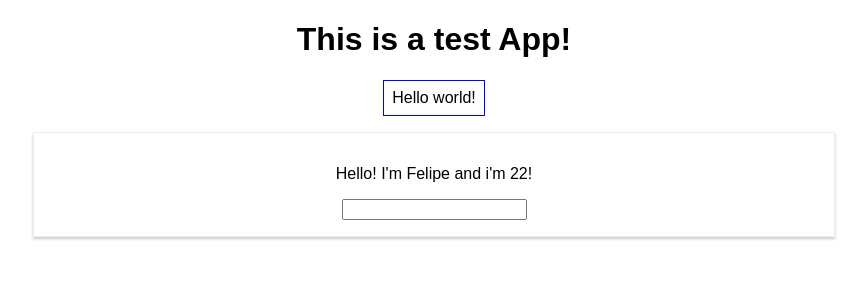
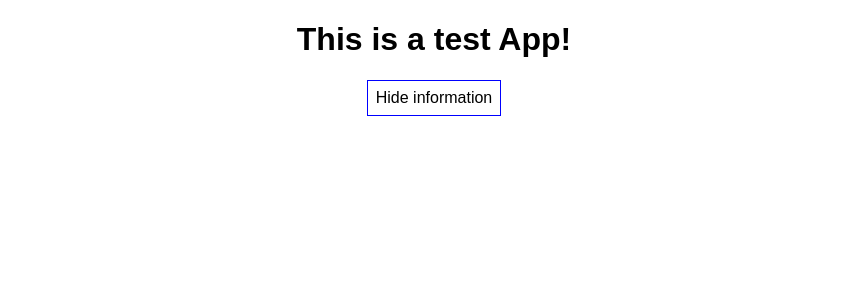
Before and after one commit to FelSiq/react-getting-started, a React (Create React App) app in the folder testApp/: page / in a window 1280 px wide. Shown: the top 300 px of the page, without its empty margins (206-1073 px from the left). Built offline with nearby package versions, Linux system fonts and the light colour scheme.

Commit message:
Some conditionals testings.

```diff
--- a/testApp/src/App.js
+++ b/testApp/src/App.js
@@ -9,22 +9,16 @@ class App extends Component {
 	state = {
 		persons : [
 			{ name: 'Felipe', age: 22 }
-		]
+		],
+		showInformation: false
 	}
 
-	buttonHandler = (message) => {
-		console.log(message);
+	toggleNameHandler = () => {
+		const doesShow = this.state.showInformation;
+		this.setState({showInformation: !doesShow});
 	}
 
-	nameChangedHandler = (event) => {
-		this.setState( {
-				persons : [
-					{ name: event.target.value, age: 20 }
-				]
-			}	)
-	}
-
-	 render() {
+	render() {
 		const style = {
 			backgroundColor: 'white',
 			font: 'inherit',
@@ -32,17 +26,24 @@ class App extends Component {
 			padding: '8px'
 		};
 
+
+		let information = null;
+		if (this.state.showInformation) {
+			information = (<div>
+				<Comp
+				name={this.state.persons[0].name}
+				age={this.state.persons[0].age}
+				changed={this.nameChangedHandler}/>
+			</div>)
+		}
+
 		return (
 			<div className="App">
 				<h1> This is a test App!</h1>
 				<button
 					style={style}
-					onClick={this.buttonHandler.bind(this, 'A new value!')}>Hello world!</button>
-				<Comp
-						 name={this.state.persons[0].name}
-						 age={this.state.persons[0].age}
-						 changed={this.nameChangedHandler}
-						 click={this.buttonHandler.bind(this, 'Another message, completely different!')} />
+					onClick={this.toggleNameHandler}>Hide information</button>
+				{ information }
 			</div>
 		 );
 	 }
```
